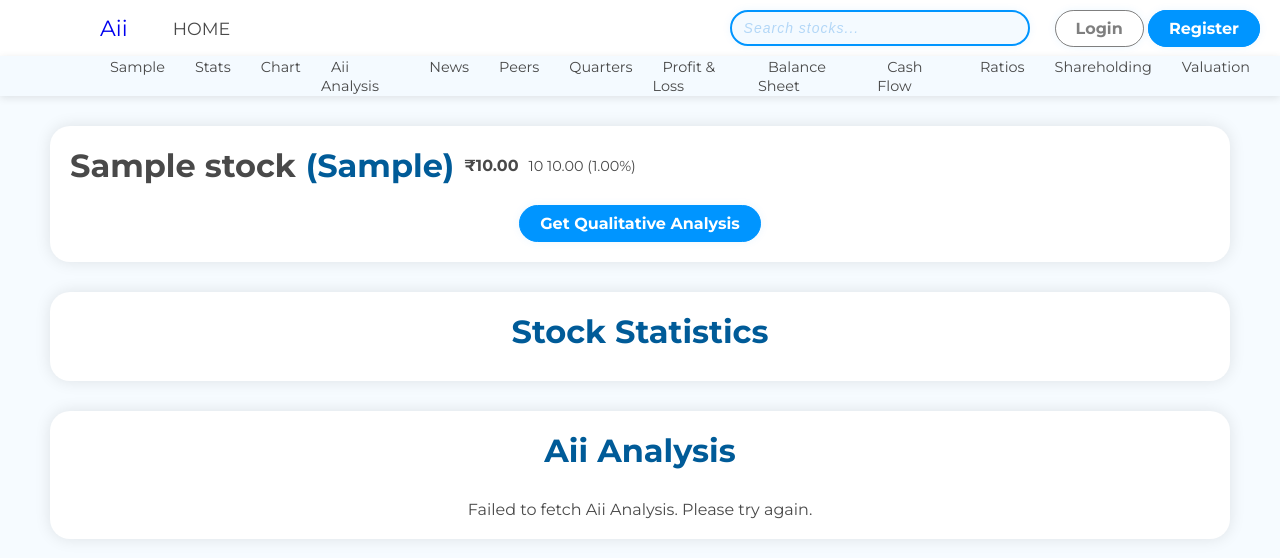
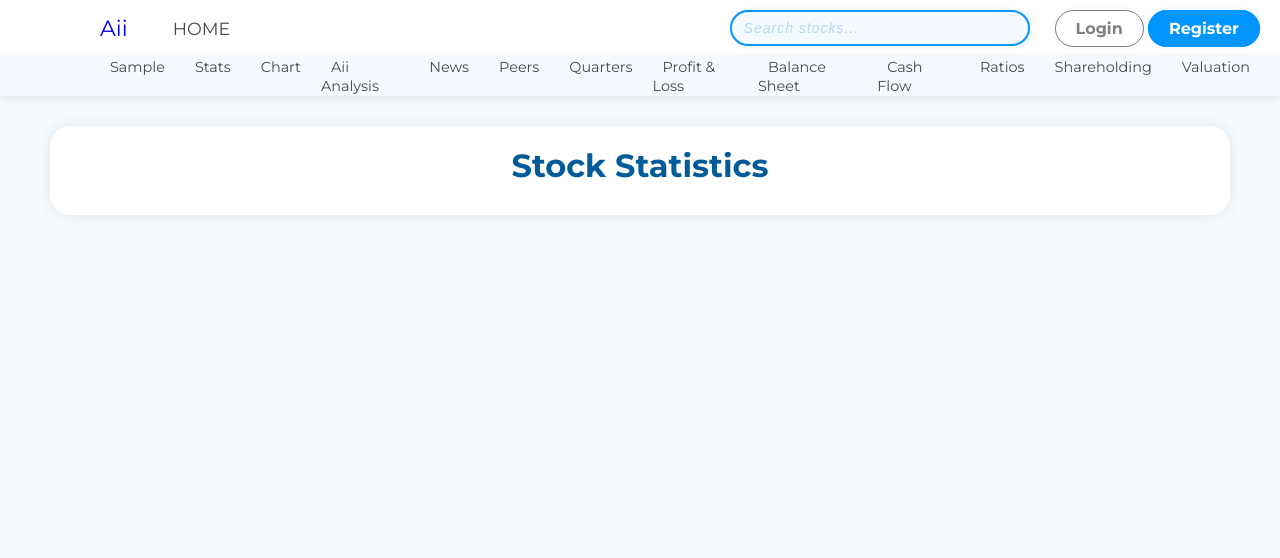
Before and after one commit to FireStorm3444/Artificial-Intelligent-Investor, a Django app: template core/templates/core/stock_detail.html in a window 1280 px wide. Shown: the top 558 px of the page. Run offline with Django 5.2, Linux system fonts and the light colour scheme; tables that the repository leaves empty hold one stand-in row (values such as "Sample post"); the template is opened without the code that fills it: values that come from a table or form of the project are taken from there, most other values are stand-ins (such as "Sample title", 1, 10 or a date in 2020); some libraries are stand-ins or nearby versions.

Commit message:
show stats

```diff
--- a/core/templates/core/stock_detail.html
+++ b/core/templates/core/stock_detail.html
@@ -38,57 +38,57 @@
 {% endblock secondary_nav %}
 
 {% block content %}
-<div id="qualitative-analysis" class="details-container section-card">
-    <div class="details-header">
-        <div class="stock-header">
-            <div class="stock-details">
-                <h1 style="margin: 0 10px 0 0">{{ stock.name }}</h1>
-                {% if stock.website %}
-                    <a href="{{ stock.website }}" class="heading-link" target="_blank" rel="noopener noreferrer">
-                        <h1 style="margin: 0">({{ stock.ticker }})</h1>
-                    </a>
-                {% else %}
-                    <h1 style="margin: 0">{{ stock.ticker }}</h1>
-                {% endif %}
-
-                {% if current_price %}
-                    <div style="display: flex; align-items: center; gap: 10px;">
-                        <span style="color: var(--text-color); font-weight: bold">
-                            ₹{{ current_price|floatformat:2 }}
-                        </span>
-                        {% if change and change_percent %}
-                            <span style="color: {{ price_change_color }}; font-size: 0.9rem;">
-                                {{ price_change_symbol }} {{ change|floatformat:2 }} ({{ change_percent|floatformat:2 }}%)
-                            </span>
-                        {% endif %}
-                    </div>
-                {% endif %}
-            </div>
-        </div>
-        <div id="watchlist-button-container">
-            {% if user.is_authenticated %}
-                {% include 'users/partials/watchlist_button.html' %}
-            {% endif %}
-        </div>
-    </div>
-    {% if user.is_authenticated %}
-        <div class="section-content"
-             hx-get="{% url 'get_qualitative_analysis' stock.ticker %}"
-             hx-trigger="load"
-             hx-target="this"
-             hx-swap="innerHTML">
-            <div class="htmx-loading-container">
-                <div class="htmx-loading-spinner"></div>
-                <div class="htmx-loading-text">Generating Qualitative Analysis...</div>
-            </div>
-        </div>
-    {% else %}
-        <div class="button-container">
-            <a href="{% url 'account_login' %}" class="styled-button">Get Qualitative Analysis</a>
-        </div>
-    {% endif %}
-
-</div>
+{#<div id="qualitative-analysis" class="details-container section-card">#}
+{#    <div class="details-header">#}
+{#        <div class="stock-header">#}
+{#            <div class="stock-details">#}
+{#                <h1 style="margin: 0 10px 0 0">{{ stock.name }}</h1>#}
+{#                {% if stock.website %}#}
+{#                    <a href="{{ stock.website }}" class="heading-link" target="_blank" rel="noopener noreferrer">#}
+{#                        <h1 style="margin: 0">({{ stock.ticker }})</h1>#}
+{#                    </a>#}
+{#                {% else %}#}
+{#                    <h1 style="margin: 0">{{ stock.ticker }}</h1>#}
+{#                {% endif %}#}
+{##}
+{#                {% if current_price %}#}
+{#                    <div style="display: flex; align-items: center; gap: 10px;">#}
+{#                        <span style="color: var(--text-color); font-weight: bold">#}
+{#                            ₹{{ current_price|floatformat:2 }}#}
+{#                        </span>#}
+{#                        {% if change and change_percent %}#}
+{#                            <span style="color: {{ price_change_color }}; font-size: 0.9rem;">#}
+{#                                {{ price_change_symbol }} {{ change|floatformat:2 }} ({{ change_percent|floatformat:2 }}%)#}
+{#                            </span>#}
+{#                        {% endif %}#}
+{#                    </div>#}
+{#                {% endif %}#}
+{#            </div>#}
+{#        </div>#}
+{#        <div id="watchlist-button-container">#}
+{#            {% if user.is_authenticated %}#}
+{#                {% include 'users/partials/watchlist_button.html' %}#}
+{#            {% endif %}#}
+{#        </div>#}
+{#    </div>#}
+{#    {% if user.is_authenticated %}#}
+{#        <div class="section-content"#}
+{#             hx-get="{% url 'get_qualitative_analysis' stock.ticker %}"#}
+{#             hx-trigger="load"#}
+{#             hx-target="this"#}
+{#             hx-swap="innerHTML">#}
+{#            <div class="htmx-loading-container">#}
+{#                <div class="htmx-loading-spinner"></div>#}
+{#                <div class="htmx-loading-text">Generating Qualitative Analysis...</div>#}
+{#            </div>#}
+{#        </div>#}
+{#    {% else %}#}
+{#        <div class="button-container">#}
+{#            <a href="{% url 'account_login' %}" class="styled-button">Get Qualitative Analysis</a>#}
+{#        </div>#}
+{#    {% endif %}#}
+{##}
+{#</div>#}
 
 <div id="stats" class="stats-container section-card">
     <h2>Stock Statistics</h2>
@@ -117,30 +117,30 @@
 {#        </div>#}
 {#    </div>#}
 {#</div>#}
-
-<div id="aii-analysis" class="aii-analysis-container section-card">
-    <h2>Aii Analysis</h2>
-    <div class="section-content">
-        <div id="analysis-content">
-            {% if saved_analysis %}
-                {% include "core/partials/aii_analysis.html" with analysis=saved_analysis analysis_data=analysis_data %}
-            {% else %}
-                <div class="button-container">
-                    <button
-                        hx-get="{% url 'get_analysis' stock.ticker %}"
-                        hx-target="#analysis-content"
-                        hx-swap="innerHTML"
-                        class="styled-button">Generate aii Analysis
-                    </button>
-                </div>
-            {% endif %}
-            <div class="htmx-loading-container">
-                <div class="htmx-loading-spinner"></div>
-                <div class="htmx-loading-text">Loading Aii Analysis...</div>
-            </div>
-        </div>
-    </div>
-</div>
+{##}
+{#<div id="aii-analysis" class="aii-analysis-container section-card">#}
+{#    <h2>Aii Analysis</h2>#}
+{#    <div class="section-content">#}
+{#        <div id="analysis-content">#}
+{#            {% if saved_analysis %}#}
+{#                {% include "core/partials/aii_analysis.html" with analysis=saved_analysis analysis_data=analysis_data %}#}
+{#            {% else %}#}
+{#                <div class="button-container">#}
+{#                    <button#}
+{#                        hx-get="{% url 'get_analysis' stock.ticker %}"#}
+{#                        hx-target="#analysis-content"#}
+{#                        hx-swap="innerHTML"#}
+{#                        class="styled-button">Generate aii Analysis#}
+{#                    </button>#}
+{#                </div>#}
+{#            {% endif %}#}
+{#            <div class="htmx-loading-container">#}
+{#                <div class="htmx-loading-spinner"></div>#}
+{#                <div class="htmx-loading-text">Loading Aii Analysis...</div>#}
+{#            </div>#}
+{#        </div>#}
+{#    </div>#}
+{#</div>#}
 {##}
 {#<div id="news" class="news-container section-card">#}
 {#    <h2>Recent News</h2>#}
```
